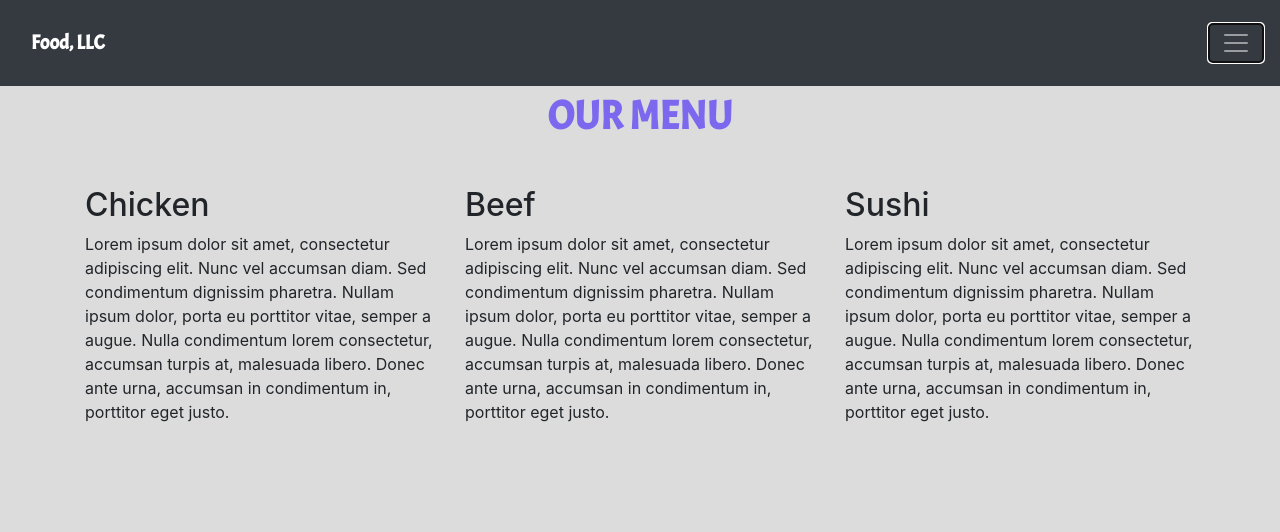
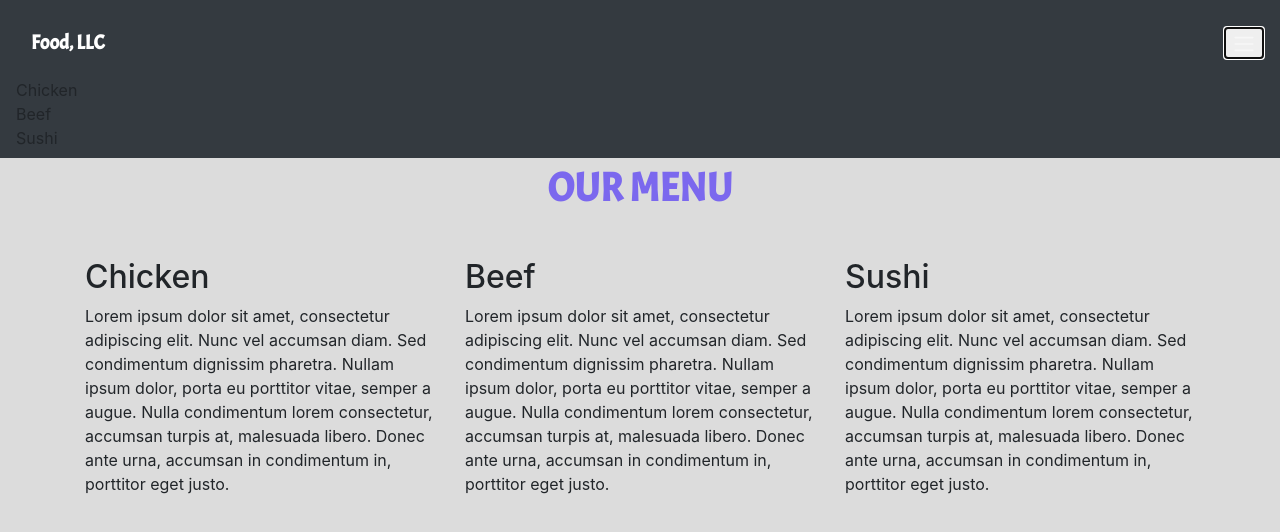
Before and after one commit to nehakahate/CourseraCourse, a plain HTML site: page index.html in a window 1280 px wide. Both pictures are taken after a click on the button "Toggle navigation". Drawn offline with nearby package versions, Linux system fonts and the light colour scheme.

Commit message:
Update index.html

```diff
--- a/index.html
+++ b/index.html
@@ -14,15 +14,17 @@
 <div>
 <h1 class="navbar-brand pull-left">Food, LLC</h1>
 </div>
-	<button class="navbar-toggler" type="button" data-toggle="collapse"
+     <button class="navbar-toggle" type="button" data-toggle="collapse"
 	data-target="#collapsedNav" aria-controls="navbarNavDropdown" aria-expanded="false" aria-label="Toggle navigation">
 		<span class="navbar-toggler-icon"></span>
+
+
 	</button>
-	<div href="collapsedNav" class="collapse navbar-collapse ">
-	<ul id="nav-list" class="nav navbar-nav navbar-right" >
-	<li class="nav-item">"Chicken"</li>
-	<li class="nav-item">"Beef"</li>
-	<li class="nav-item">"Sushi"</li>
+	<div id="collapsedNav" class="collapse navbar-collapse">
+	<ul id="nav-list" class="nav navbar-nav visible-xs" >
+	<li class="menu-item">Chicken</li>
+	<li class="menu-item">Beef</li>
+	<li class="menu-item">Sushi</li>
 	</ul>
 	</div>
 
```
